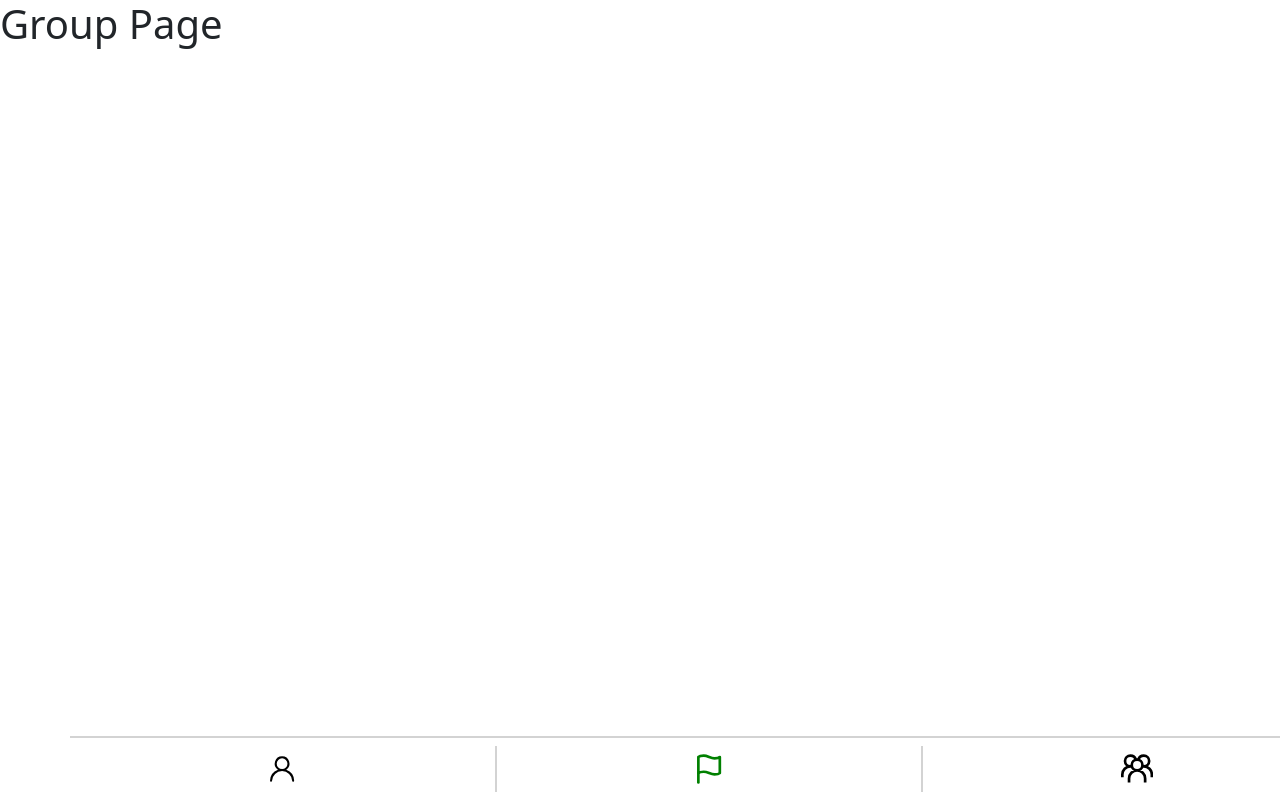
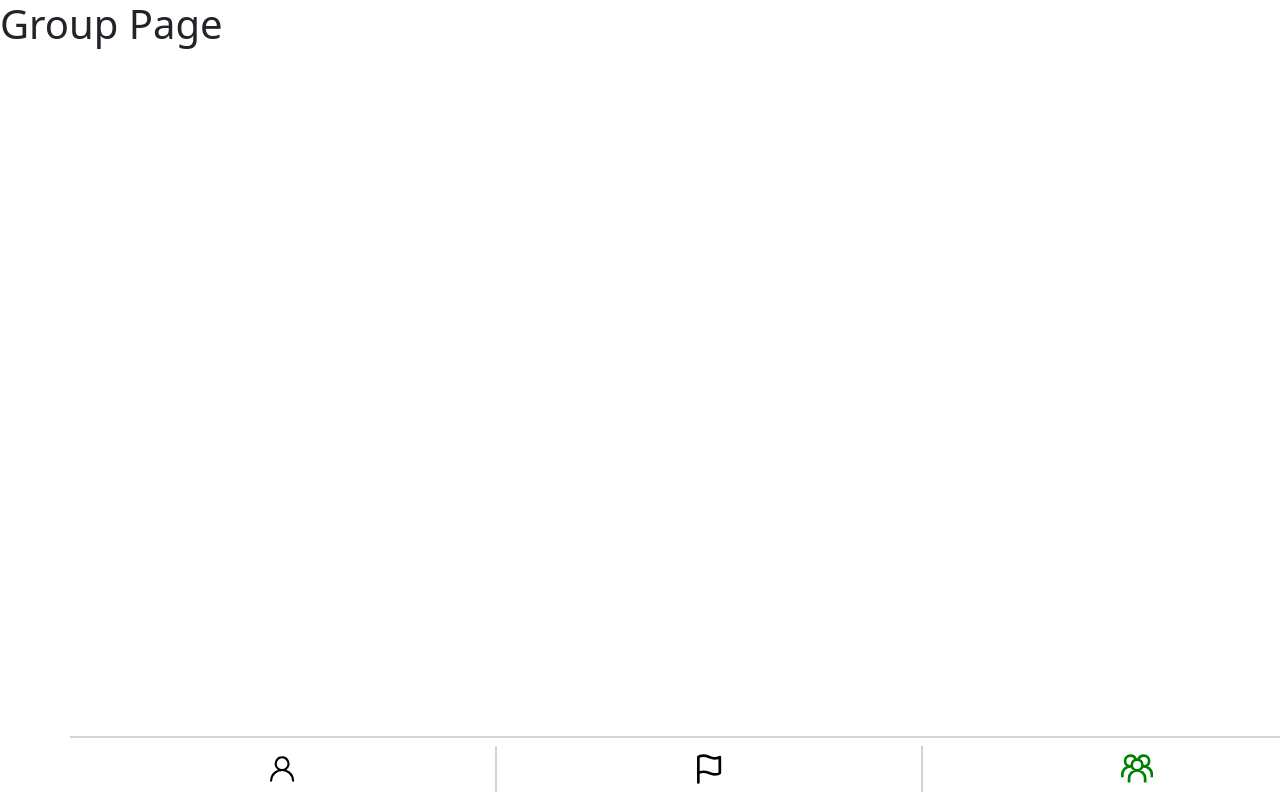
Before and after one commit to barnetthan/health-quest, a React (Vite) app in the folder frontend/: page /health-quest/group in a window 1280 px wide. Built offline with nearby package versions, Linux system fonts and the light colour scheme.

Commit message:
Update navbar icon path logic

```diff
--- a/frontend/src/components/NavBar.tsx
+++ b/frontend/src/components/NavBar.tsx
@@ -1,12 +1,12 @@
 import { LuFlag } from "react-icons/lu";
 import { GrGroup } from "react-icons/gr";
 import { GoPerson } from "react-icons/go";
-import { useNavigate } from "react-router";
-import { useState } from "react";
+import { useLocation, useNavigate } from "react-router";
 
 function NavBar() {
   const navigate = useNavigate();
-  const [curPath, setCurPath] = useState<string>("home");
+  const location = useLocation();
+  const path_regex = /\/health-quest\/(\w+)/; // Regex to extract path
 
   return (
     <>
@@ -16,13 +16,15 @@ function NavBar() {
             className="col-4 text-center navbar-icon-container"
             style={{
               borderRight: "2px solid lightgray",
-              color: curPath == "profile" ? "green" : "black",
+              color:
+                location.pathname.match(path_regex)?.[1] == "profile"
+                  ? "green"
+                  : "black",
             }}
           >
             <GoPerson
               onClick={() => {
                 navigate("/health-quest/profile");
-                setCurPath("profile");
               }}
               className="navbar-icon"
             />
@@ -31,13 +33,12 @@ function NavBar() {
             className="col-4 text-center navbar-icon-container"
             style={{
               borderRight: "2px solid lightgray",
-              color: curPath == "home" ? "green" : "black",
+              color: location.pathname == "/health-quest/" ? "green" : "black",
             }}
           >
             <LuFlag
               onClick={() => {
                 navigate("/health-quest/");
-                setCurPath("home");
               }}
               className="navbar-icon"
             />
@@ -45,13 +46,15 @@ function NavBar() {
           <div
             className="col-4 text-center navbar-icon-container"
             style={{
-              color: curPath == "group" ? "green" : "black",
+              color:
+                location.pathname.match(path_regex)?.[1] == "group"
+                  ? "green"
+                  : "black",
             }}
           >
             <GrGroup
               onClick={() => {
                 navigate("/health-quest/group");
-                setCurPath("group");
               }}
               className="navbar-icon"
             />
```
